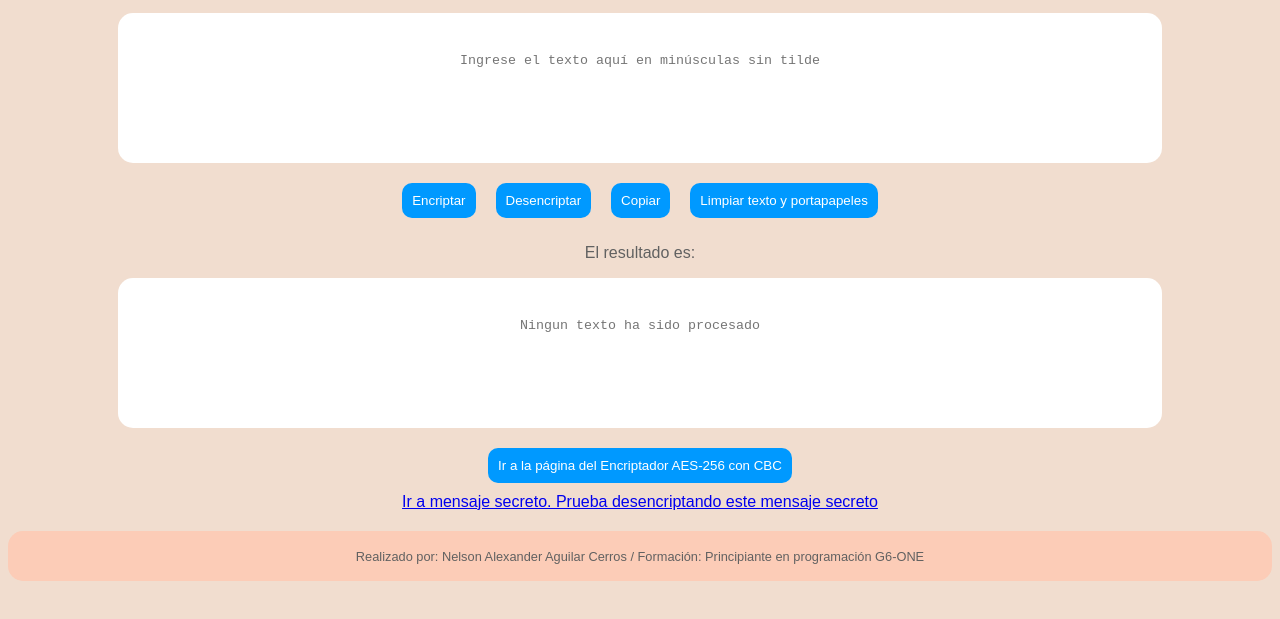
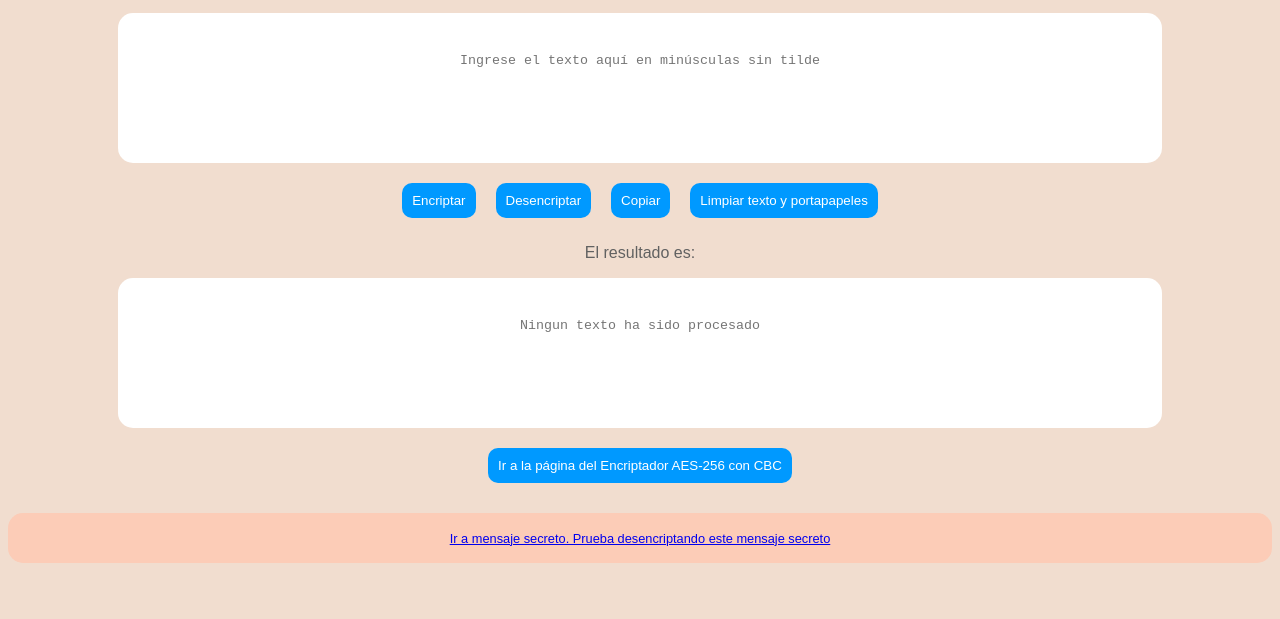
Before and after one commit to Nelson-Aguilar/Encriptador-de-texto-AES-256-CBC, a plain HTML site: page encriptador-LLAVES.html in a window 1280 px wide. Shown: the part 101-720 px from the top of the page. Drawn offline with Linux system fonts and the light colour scheme.

Commit message:
Modificación del pie de página

```diff
--- a/encriptador-LLAVES.html
+++ b/encriptador-LLAVES.html
@@ -27,12 +27,8 @@
         <div class="botones">
             <a href="encriptador-AES-256-CBC.html"><button>Ir a la página del Encriptador AES-256 con CBC</button></a>
         </div>
-        <div class="botones">
-            <a href="mensajeSecreto.txt">Ir a mensaje secreto. Prueba desencriptando este mensaje secreto</a>
-        </div>
-
         <div id="contenedorPiePagina">
-            <p id="piePagina">Realizado por: Nelson Alexander Aguilar Cerros / Formación: Principiante en programación G6-ONE</p>
+            <p id="piePagina"><a href="mensajeSecretoLLaves.txt">Ir a mensaje secreto. Prueba desencriptando este mensaje secreto</a></p>
         </div>
     </div>
 
```
